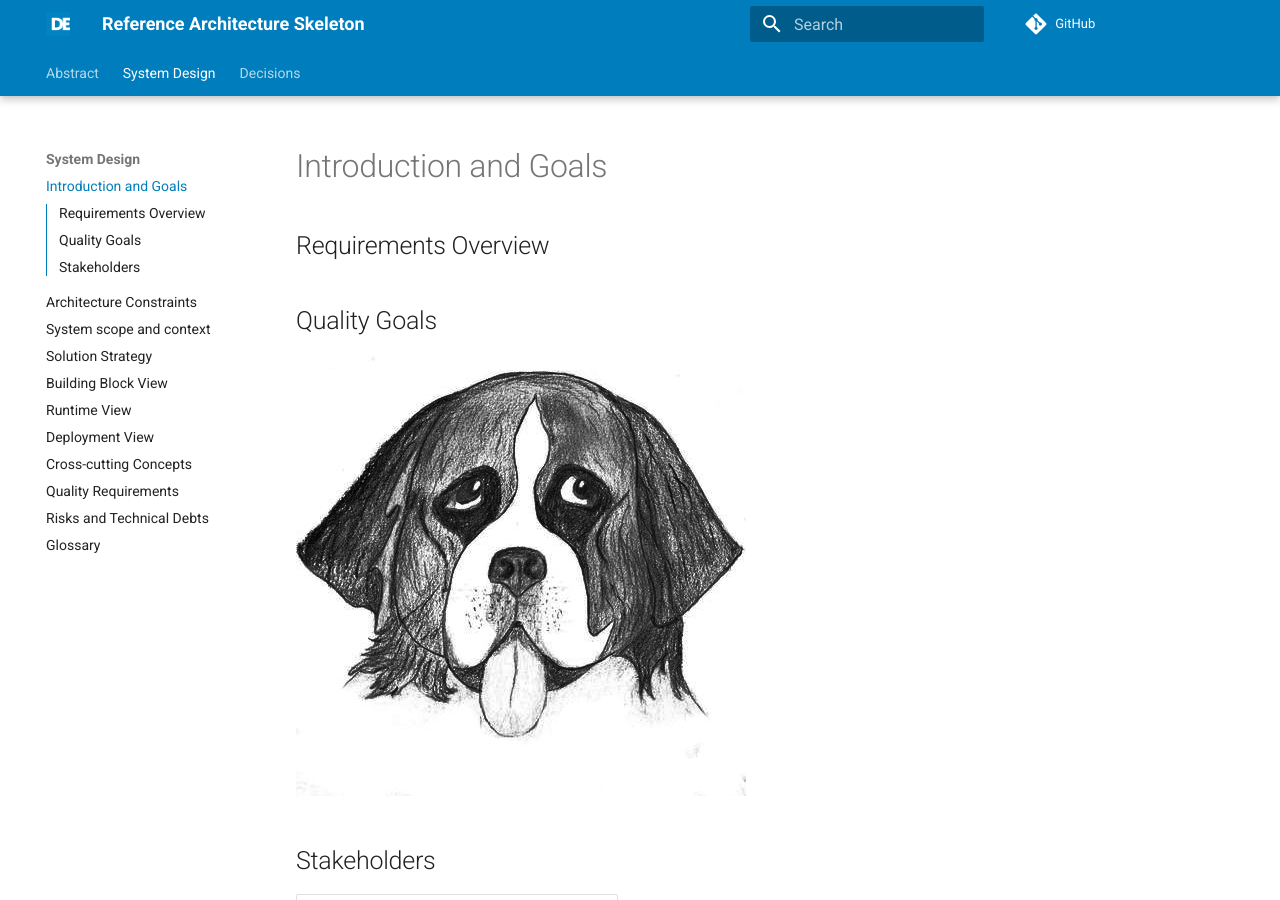
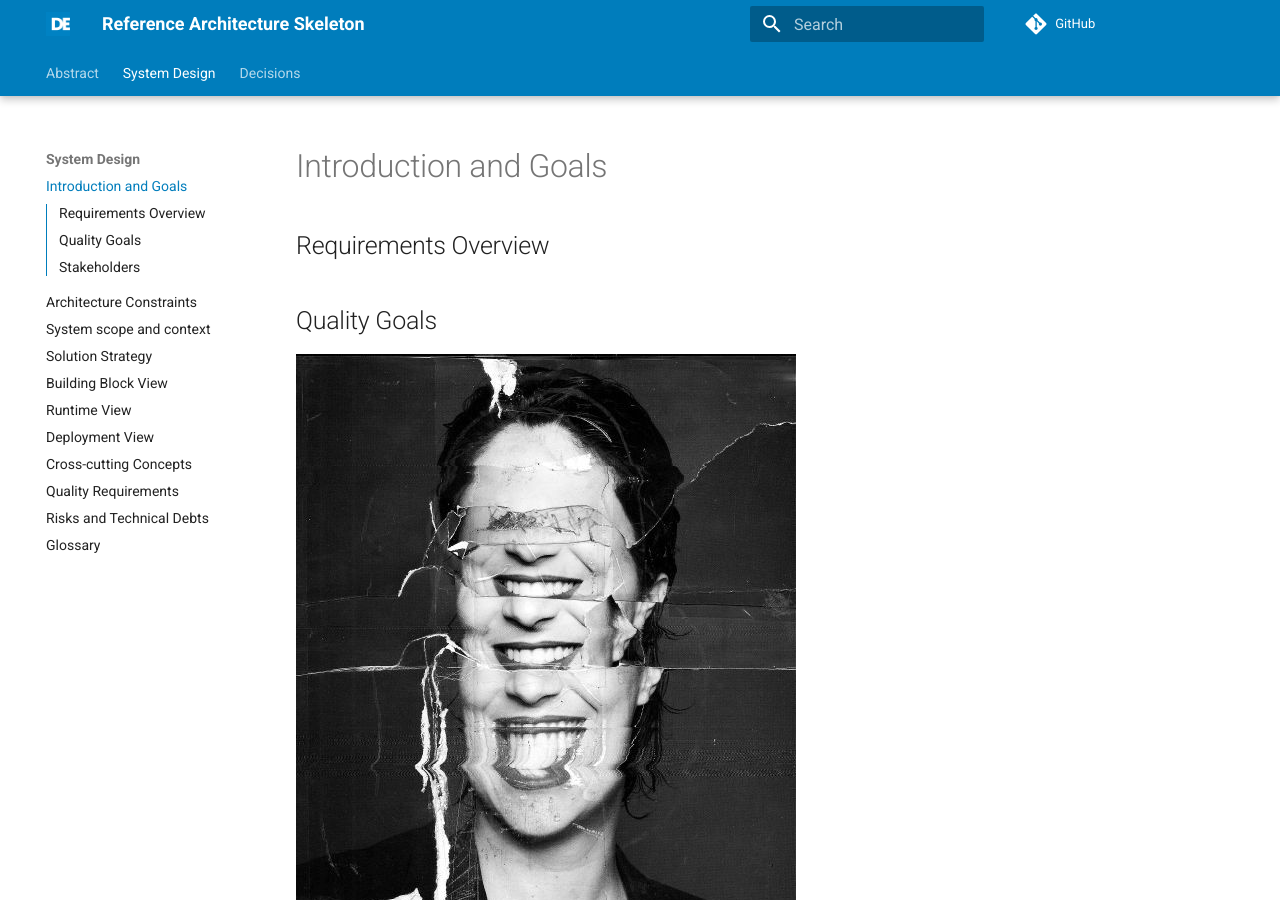
Before and after one commit to clap-demo/refarch-001, an MkDocs documentation site: the page built from docs/system-design/01_introduction_and_goals.md, in a window 1280 px wide and 900 px high. Built offline with MkDocs 1.6.1 and Material for MkDocs 9.7.7, drawn with Linux system fonts in a browser that asks for light colours; comment, search, counter and statistics services are not loaded; the version menu is left out.

Commit message:
docs(System Design): update 01_introduction_and_goals

```diff
--- a/docs/system-design/01_introduction_and_goals.md
+++ b/docs/system-design/01_introduction_and_goals.md
@@ -5,7 +5,7 @@ title: Introduction and Goals
 
 ## Quality Goals
 
-![](/media/80163217_p.jpg)
+![](/refarch-skel/media/tumblr_nst0eeunzj1uz2g97o1_500.jpg)
 
 ## Stakeholders
 
```
